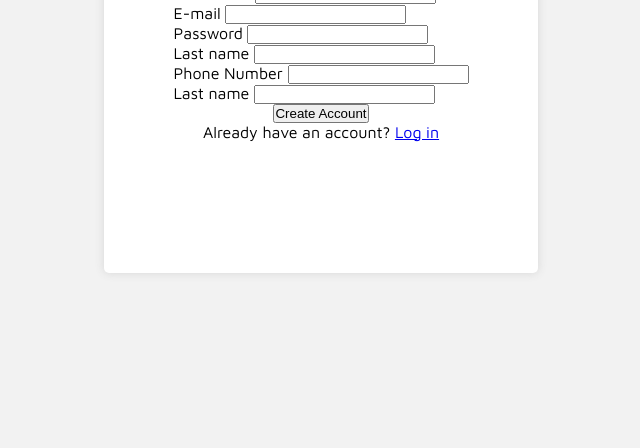
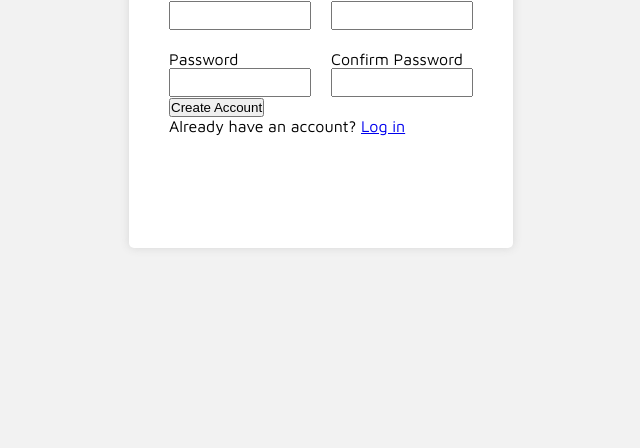
Before and after one commit to lucasoneves/signup-form-odin, a website: page index.html in a window 1280 px wide. Shown: the part 352-800 px from the top of the page, without its empty margins (319-959 px from the left). Drawn offline with Linux system fonts and the light colour scheme.

Commit message:
wip:Reorganização de campos html e css

```diff
--- a/css/main.css
+++ b/css/main.css
@@ -1,6 +1,7 @@
 * {
   padding: 0;
   margin: 0;
+  box-sizing: border-box;
 }
 
 body {
@@ -14,15 +15,39 @@ body {
   right: 0;
   margin: auto;
   width: 30vw;
-  height: 50vh;
+  height: 400px;
   top: 0;
   bottom: 0;
   box-shadow: 0 0 10px #d6d6d6;
   border-radius: 5px;
   background: #fff;
-  padding: 25px;
+  padding: 40px;
+}
+
+.wrapper-form {
   display: flex;
+  gap: 20px;
   align-items: center;
-  justify-content: center;
+  justify-content: flex-start;
   flex-direction: column;
 }
+
+.field-wrapper {
+  width: 100%;
+}
+
+.field-wrapper label {
+  display: block;
+}
+
+.col-full {
+  width: 100%;
+  display: flex;
+  justify-content: space-between;
+  gap: 20px;
+}
+
+.col-full input {
+  padding: 5px;
+  width: 100%;
+}
--- a/index.html
+++ b/index.html
@@ -18,42 +18,41 @@
       <h2>Sign up form</h2>
       <form action="/" method="POST">
         <div class="wrapper-form">
-          <div class="col-left">
+          <div class="col-full col-top">
             <div class="field-wrapper">
               <label for="first_name">First name</label>
               <input type="text" name="first_name" id="first_name" />
             </div>
             <div class="field-wrapper">
-              <label for="user_email">E-mail</label>
-              <input type="text" name="user_email" id="user_email" />
-            </div>
-            <div class="field-wrapper">
-              <label for="user_password">Password</label>
-              <input type="text" name="user_password" id="user_password" />
+              <label for="last_name">Last name</label>
+              <input type="text" name="last_name" id="last_name" />
             </div>
           </div>
-          <div class="col-right">
+          <div class="col-full col-center">
             <div class="field-wrapper">
-              <label for="first_name">Last name</label>
-              <input type="text" name="first_name" id="first_name" />
+              <label for="user_email">E-mail</label>
+              <input type="email" name="user_email" id="user_email" />
             </div>
             <div class="field-wrapper">
               <label for="user_phone">Phone Number</label>
               <input type="text" name="user_phone" id="user_phone" />
             </div>
+          </div>
+          <div class="col-full col-bottom">
             <div class="field-wrapper">
-              <label for="confirm_password">Last name</label>
-              <input
-                type="text"
-                name="confirm_password"
-                id="confirm_password"
-              />
+              <label for="user_password">Password</label>
+              <input type="password" name="user_password" id="user_password" />
+            </div>
+            <div class="field-wrapper">
+              <label for="user_confirm_password">Confirm Password</label>
+              <input type="password" name="user_password" id="user_confirm_password" />
             </div>
           </div>
         </div>
+        <button>Create Account</button>
       </form>
 
-      <button>Create Account</button>
+
       <p>Already have an account? <a href="#">Log in</a></p>
     </div>
     <!-- Photo by
```
